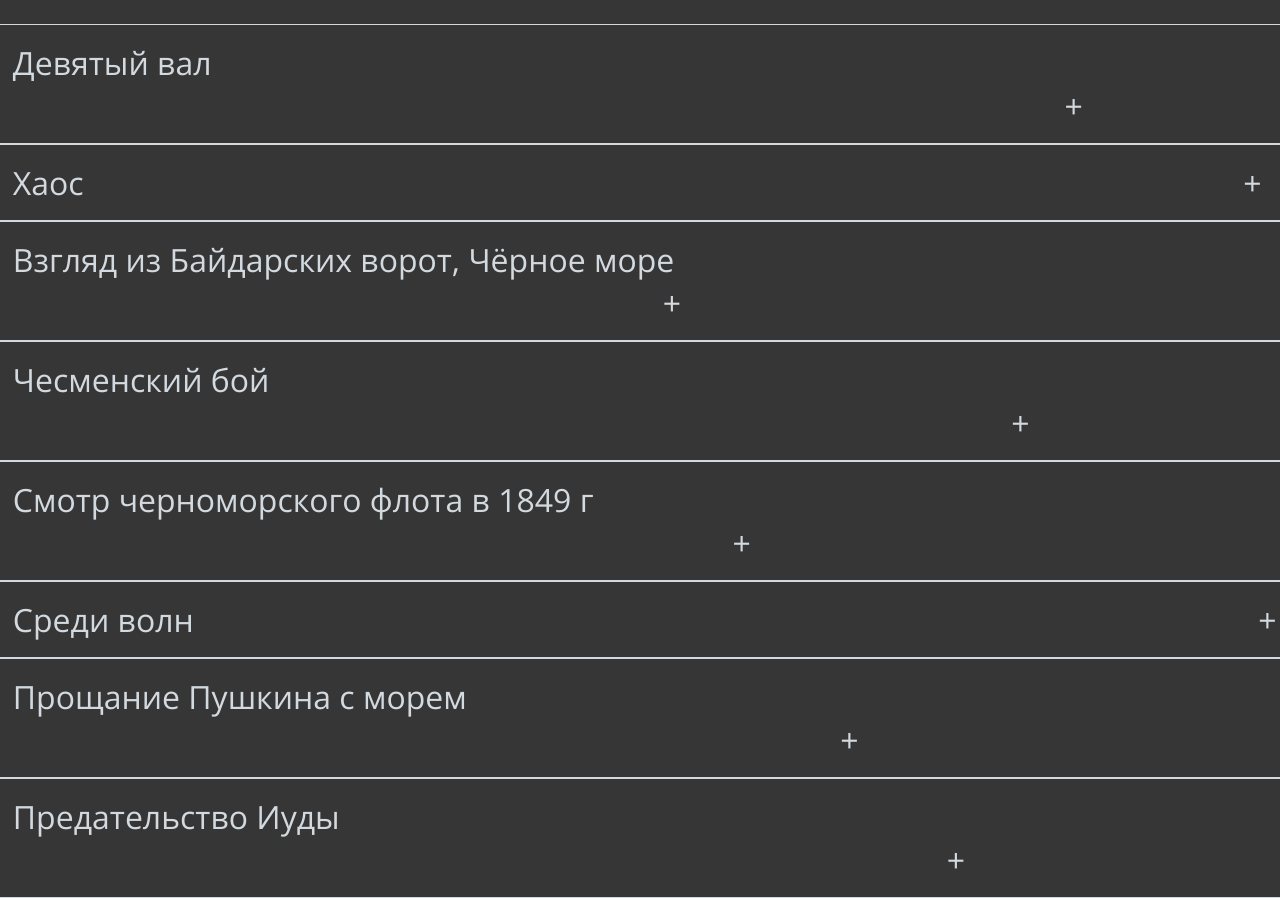
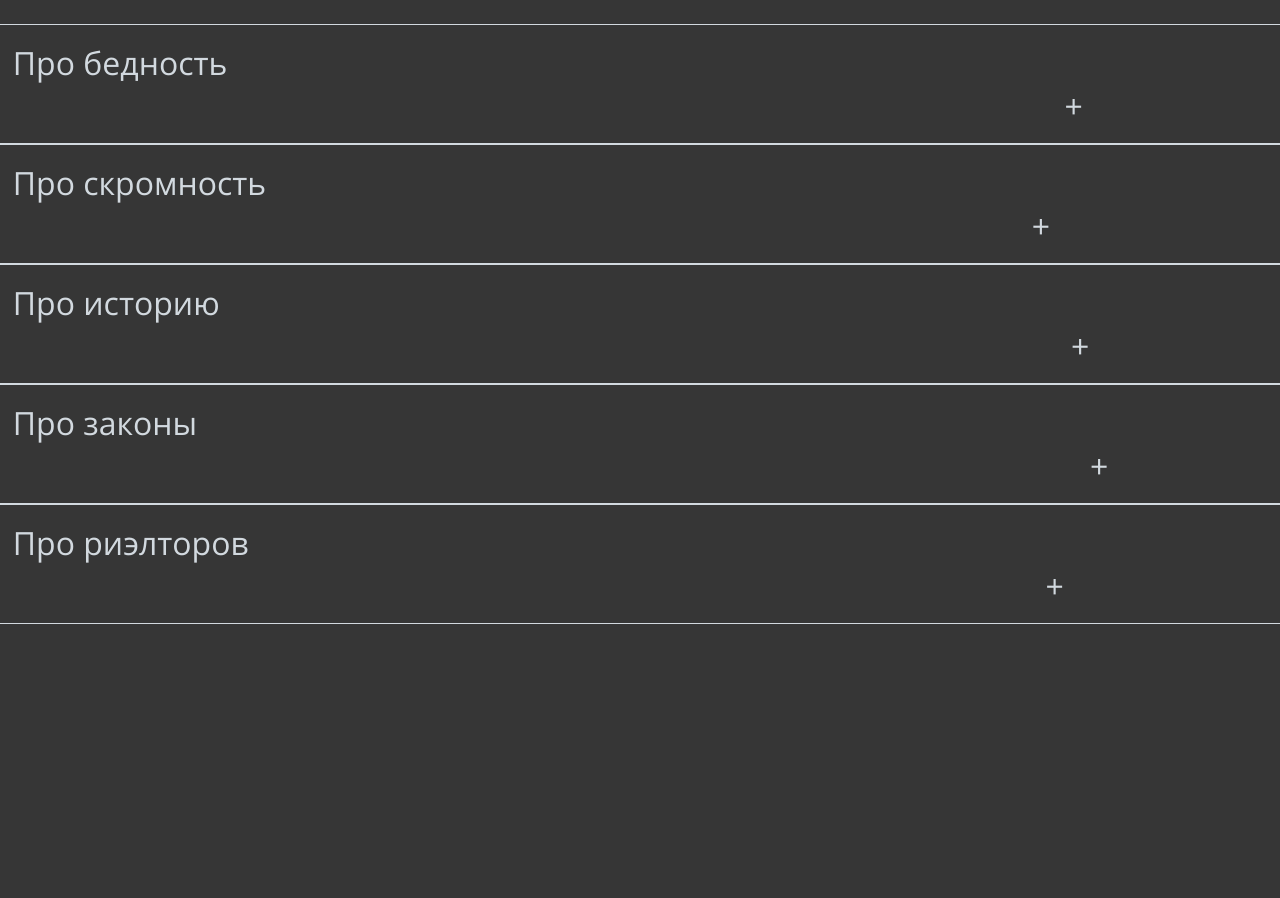
Before and after one commit to Olga-Skvortsova/cssBayan, a plain HTML site: page cssBayan/index.html in a window 1280 px wide. Shown: the part 116-1014 px from the top of the page. After the commit the page ends 800 px from the top, so only its background shows below. Drawn offline with Linux system fonts and the light colour scheme.

Commit message:
fix: change pictures to memes and again add left-margins (23:47 11.03.23)

```diff
--- a/cssBayan/index.html
+++ b/cssBayan/index.html
@@ -8,54 +8,36 @@
     <link rel="stylesheet" href="./style.css">
 </head>
 <body>
-    <h1>Картины Айвазовского</h1>
+    <h1>Разные мемы на разные темы</h1>
     <div class="pictures container">
         <div class="picture">
             <details>
-                <summary class="title1">Девятый вал</summary>
-                <img class="image" src="./images/IMG_3002.webp" alt="Девятый вал">
+                <summary class="title1">Про бедность</summary>
+                <img class="image" src="./images/Без названия.jfif" alt="Про бедность">
             </details>
         </div>
         <div class="picture">
             <details>
-                <summary class="title2">Хаос</summary>
-                <img class="image" src="./images/IMG_3090.webp" alt="Хаос">
+                <summary class="title2">Про скромность</summary>
+                <img class="image" src="./images/Без названия (1).jfif" alt="Про скромность">
             </details>
         </div>
         <div class="picture">
             <details>
-                <summary class="title3">Взгляд из Байдарских ворот, Чёрное море</summary>
-                <img class="image" src="./images/IMG_3400.webp" alt="Взгляд из Байдарских ворот, Чёрное море">
+                <summary class="title3">Про историю</summary>
+                <img class="image" src="./images/Без названия (2).jfif" alt="Про историю">
             </details>
         </div>
         <div class="picture">
             <details>
-                <summary class="title4">Чесменский бой</summary>
-                <img class="image" src="./images/IMG_3408.webp" alt="Чесменский бой">
+                <summary class="title4">Про законы</summary>
+                <img class="image" src="./images/Без названия (3).jfif" alt="Про законы">
             </details>
         </div>
         <div class="picture">
             <details>
-                <summary  class="title5">Смотр черноморского флота в 1849 г</summary>
-                <img class="image" src="./images/IMG_3410.webp" alt="Смотр черноморского флота в 1849 г">
-            </details>
-        </div>
-        <div class="picture">
-            <details>
-                <summary class="title6">Среди волн</summary>
-                <img class="image" src="./images/IMG_3418.webp" alt="Среди волн">
-            </details>
-        </div>
-        <div class="picture">
-            <details>
-                <summary class="title7">Прощание Пушкина с морем</summary>
-                <img class="image" src="./images/IMG_3436-480x640.webp" alt="Прощание Пушкина с морем">
-            </details>
-        </div>
-        <div class="picture">
-            <details>
-                <summary class="title8">Предательство Иуды</summary>
-                <img class="image" src="./images/IMG_3449.webp" alt="Предательство Иуды">
+                <summary  class="title5">Про риэлторов</summary>
+                <img class="image" src="./images/Без названия (4).jfif" alt="Про риэлторов">
             </details>
         </div>
     </div>
--- a/cssBayan/style.css
+++ b/cssBayan/style.css
@@ -59,25 +59,16 @@ summary::after {
     margin-left: 83%;
 }
 .title2::after {
-    margin-left: 91.5%;
+    margin-left: 80.4%;
 }
 .title3::after {
-    margin-left: 51.3%;
+    margin-left: 83.5%;
 }
 .title4::after {
-    margin-left: 78.8%;
+    margin-left: 85%;
 }
 .title5::after {
-    margin-left: 56.8%;
-}
-.title6::after {
-    margin-left: 84%;
-}
-.title7::after {
-    margin-left: 65.3%;
-}
-.title8::after {
-    margin-left: 73.7%;
+    margin-left: 81.5%;
 }
 details[open] summary::after {
     content: "×";
@@ -94,5 +85,6 @@ summary:hover {
     color: black;
 }
 .image {
-    width: 100%;
+    width: 70%;
+    margin: 0 15% 0 15%;
 }
```
Also changed, not shown: cssBayan/images/IMG_3002.webp (deleted), cssBayan/images/IMG_3090.webp (deleted), cssBayan/images/IMG_3400.webp (deleted), cssBayan/images/IMG_3408.webp (deleted), cssBayan/images/IMG_3410.webp (deleted), cssBayan/images/IMG_3418.webp (deleted), cssBayan/images/IMG_3436-480x640.webp (deleted), cssBayan/images/IMG_3449.webp (deleted), cssBayan/images/Без названия (1).jfif (added), cssBayan/images/Без названия (2).jfif (added), cssBayan/images/Без названия (3).jfif (added), cssBayan/images/Без названия (4).jfif (added), cssBayan/images/Без названия.jfif (added).
